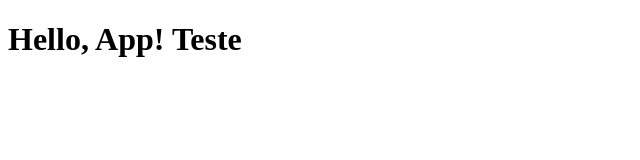
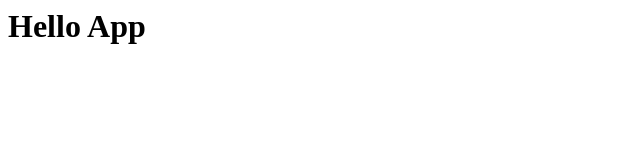
Before and after one commit to saxiro/hello-app, a plain HTML site: page src/index.html in a window 1280 px wide. Shown: the whole page, without its empty margins (0-640 px from the left). Drawn offline with Linux system fonts and the light colour scheme.

Commit message:
Updates...

```diff
--- a/src/index.html
+++ b/src/index.html
@@ -1,12 +1,8 @@
-<!DOCTYPE html>
-<html lang="en">
+<html>
 <head>
-    <meta charset="UTF-8">
-    <meta name="viewport" content="width=device-width, initial-scale=1.0">
-    <meta http-equiv="X-UA-Compatible" content="ie=edge">
-    <title>Hello App!</title>
+    <title>Hello App</title>
 </head>
 <body>
-    <h1>Hello, App! Teste</h1>
+    <h1>Hello App</h1>
 </body>
 </html>
```
Also changed, not shown: 6 other files.
